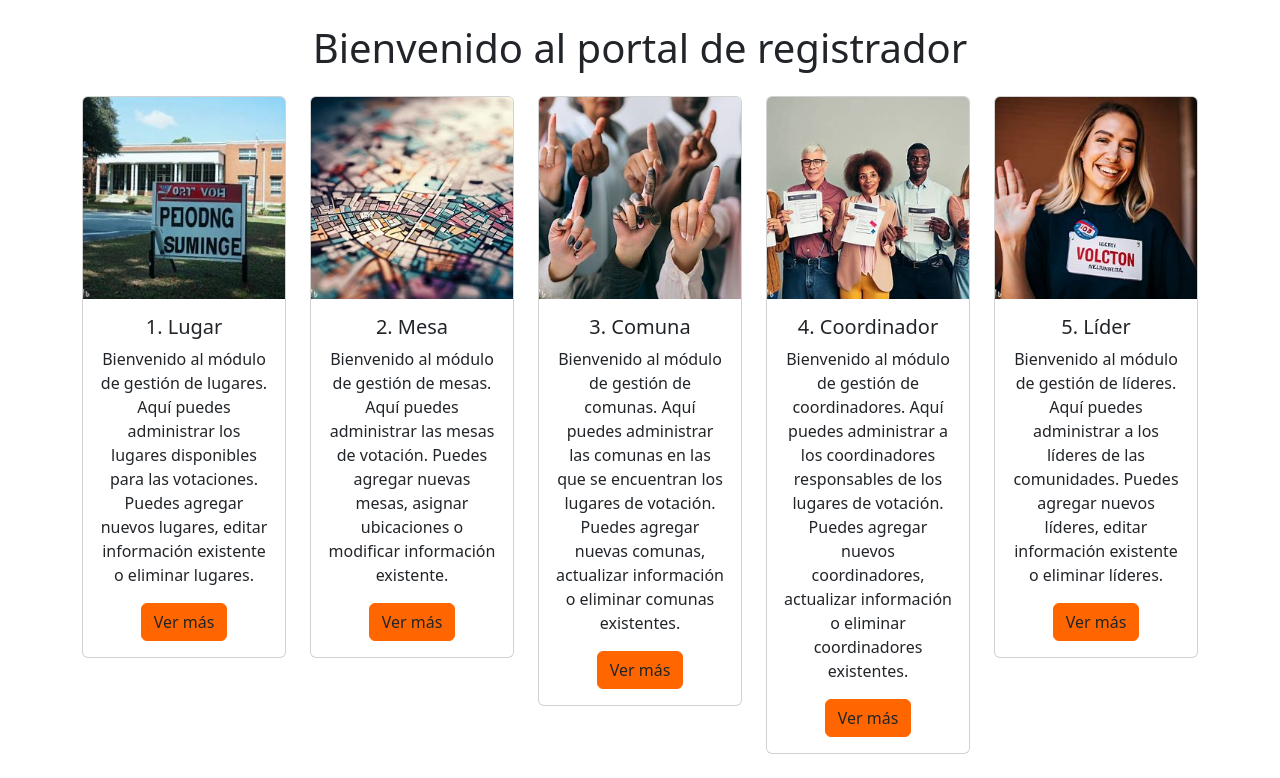
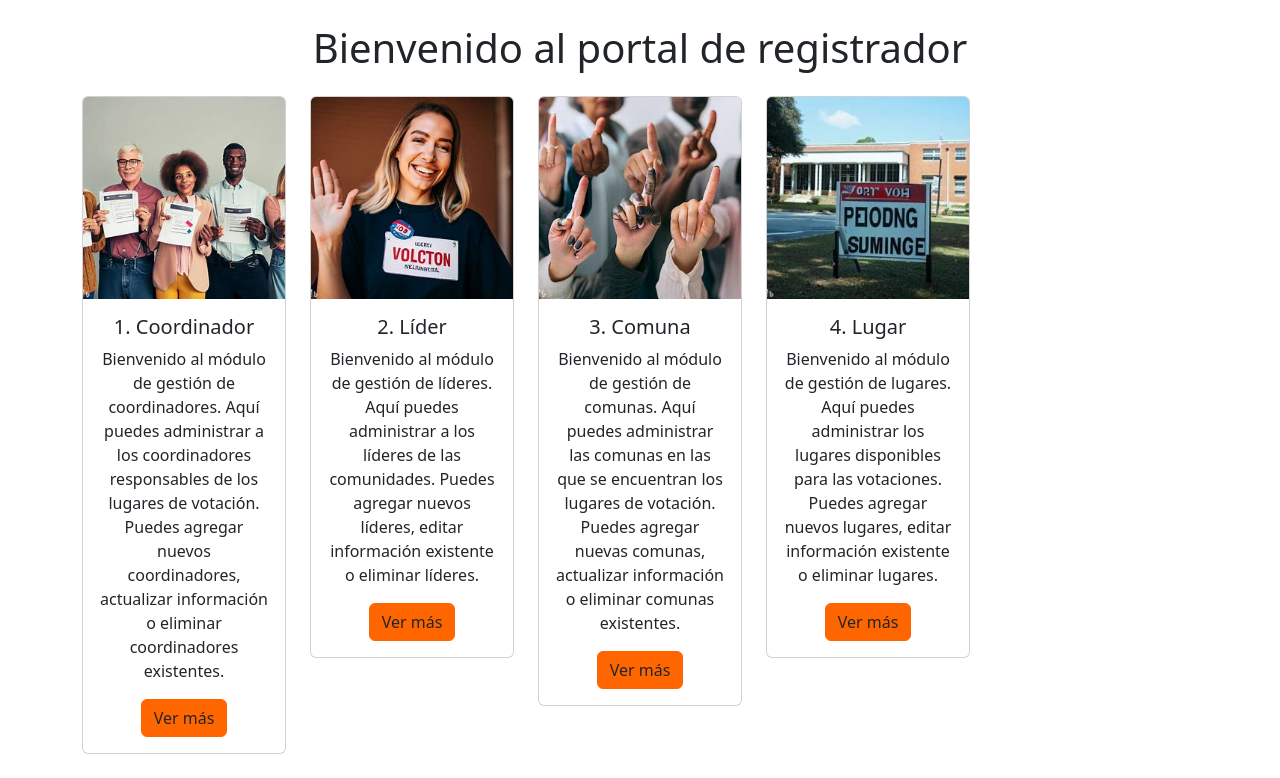
Before and after one commit to Jotas19/Seguidores, a PHP site: page /registrador.php in a window 1280 px wide. Shown: the part 56-834 px from the top of the page. Run offline with PHP 8.4, Linux system fonts and the light colour scheme; the visitor is signed in with stand-in values (Sample User, id 1).

Commit message:
registrador modificado

```diff
--- a/registrador.php
+++ b/registrador.php
@@ -116,26 +116,29 @@ if (isset($_SESSION['tipo_usuario'])) {
     <div class="container text-center mt-4 slide-in">
         <h1 class="h1 m-4">Bienvenido al portal de registrador</h1>
         <div class="row row-cols-1 row-cols-md-3 row-cols-lg-5 g-4">
-          <div class="col-4 mb-4 ampliacion-elemento">
+
+        <div class="col-4 mb-4 ampliacion-elemento">
             <div class="card">
-              <img src="src/card1_registrador.jpeg" class="card-img-top" alt="...">
+              <img src="src/card4_registrador.jpeg" class="card-img-top" alt="...">
               <div class="card-body">
-                <h5 class="card-title">1. Lugar</h5>
-                <p class="card-text">Bienvenido al módulo de gestión de lugares. Aquí puedes administrar los lugares disponibles para las votaciones. Puedes agregar nuevos lugares, editar información existente o eliminar lugares.</p>
-                <button type="button" class="btn btn-orange" data-bs-toggle="modal" data-bs-target="#crearLugarModal">Ver más</button>
+                <h5 class="card-title">1. Coordinador</h5>
+                <p class="card-text">Bienvenido al módulo de gestión de coordinadores. Aquí puedes administrar a los coordinadores responsables de los lugares de votación. Puedes agregar nuevos coordinadores, actualizar información o eliminar coordinadores existentes.</p>
+                <button type="button" class="btn btn-orange" data-bs-toggle="modal" data-bs-target="#crearCoordinadorModal">Ver más</button>
               </div>
             </div>
           </div>
+
           <div class="col-4 mb-4 ampliacion-elemento">
             <div class="card">
-              <img src="src/card2_registrador.jpeg" class="card-img-top" alt="...">
+              <img src="src/card5_registrador.jpeg" class="card-img-top" alt="...">
               <div class="card-body">
-                <h5 class="card-title">2. Mesa</h5>
-                <p class="card-text">Bienvenido al módulo de gestión de mesas. Aquí puedes administrar las mesas de votación. Puedes agregar nuevas mesas, asignar ubicaciones o modificar información existente.</p>
-                <button type="button" class="btn btn-orange" data-bs-toggle="modal" data-bs-target="#crearMesaModal">Ver más</button>
+                <h5 class="card-title">2. Líder</h5>
+                <p class="card-text">Bienvenido al módulo de gestión de líderes. Aquí puedes administrar a los líderes de las comunidades. Puedes agregar nuevos líderes, editar información existente o eliminar líderes.</p>
+                <button type="button" class="btn btn-orange" data-bs-toggle="modal" data-bs-target="#crearLiderModal">Ver más</button>
               </div>
             </div>
           </div>
+
           <div class="col-4 mb-4 ampliacion-elemento">
             <div class="card">
               <img src="src/card3_registrador.jpeg" class="card-img-top" alt="...">
@@ -146,26 +149,20 @@ if (isset($_SESSION['tipo_usuario'])) {
               </div>
             </div>
           </div>
-          <div class="col-4 mb-4 ampliacion-elemento">
+
+        <div class="col-4 mb-4 ampliacion-elemento">
             <div class="card">
-              <img src="src/card4_registrador.jpeg" class="card-img-top" alt="...">
+              <img src="src/card1_registrador.jpeg" class="card-img-top" alt="...">
               <div class="card-body">
-                <h5 class="card-title">4. Coordinador</h5>
-                <p class="card-text">Bienvenido al módulo de gestión de coordinadores. Aquí puedes administrar a los coordinadores responsables de los lugares de votación. Puedes agregar nuevos coordinadores, actualizar información o eliminar coordinadores existentes.</p>
-                <button type="button" class="btn btn-orange" data-bs-toggle="modal" data-bs-target="#crearCoordinadorModal">Ver más</button>
+                <h5 class="card-title">4. Lugar</h5>
+                <p class="card-text">Bienvenido al módulo de gestión de lugares. Aquí puedes administrar los lugares disponibles para las votaciones. Puedes agregar nuevos lugares, editar información existente o eliminar lugares.</p>
+                <button type="button" class="btn btn-orange" data-bs-toggle="modal" data-bs-target="#crearLugarModal">Ver más</button>
               </div>
             </div>
           </div>
-          <div class="col-4 mb-4 ampliacion-elemento">
-            <div class="card">
-              <img src="src/card5_registrador.jpeg" class="card-img-top" alt="...">
-              <div class="card-body">
-                <h5 class="card-title">5. Líder</h5>
-                <p class="card-text">Bienvenido al módulo de gestión de líderes. Aquí puedes administrar a los líderes de las comunidades. Puedes agregar nuevos líderes, editar información existente o eliminar líderes.</p>
-                <button type="button" class="btn btn-orange" data-bs-toggle="modal" data-bs-target="#crearLiderModal">Ver más</button>
-              </div>
-            </div>
-          </div>
+
+
+
         </div>
       </div>
 
@@ -180,22 +177,22 @@ if (isset($_SESSION['tipo_usuario'])) {
                 </div>
                 <div class="modal-body">
                 <form>
+
                     <div class="mb-3">
                     <label for="inputLugar" class="form-label">Lugar</label>
                     <input type="text" autocomplete="off" class="form-control" id="inputLugar">
                     </div>
+
                     <div class="mb-3">
-                    <label for="inputVotante" class="form-label">Registrante</label>
-                    <input type="text" autocomplete="off" class="form-control" id="inputVotante">
-                    </div>
-                    <div class="mb-3">
-                    <label for="inputDireccion" class="form-label">Dirección</label>
+                    <label for="inputDireccion" class="form-label">Dirección del lugar</label>
                     <input type="text" autocomplete="off" class="form-control" id="inputDireccion">
                     </div>
+
                     <div class="mb-3">
                     <label for="inputMesas" class="form-label">Cantidad de Mesas</label>
                     <input type="number" autocomplete="off" class="form-control" id="inputMesas">
                     </div>
+
                     <div class="mb-3">
                     <label for="inputComuna" class="form-label">Comuna</label>
                     <select class="form-select" id="inputComuna">
@@ -204,6 +201,7 @@ if (isset($_SESSION['tipo_usuario'])) {
                         <!-- Otras opciones de comuna... -->
                     </select>
                     </div>
+
                     <button type="submit" class="btn btn-orange">Crear</button>
                 </form>
                 </div>
@@ -211,31 +209,8 @@ if (isset($_SESSION['tipo_usuario'])) {
             </div>
         </div>
         <!--Modal del Lugar-->
-        <!--Modal de Mesa-->
-        <div class="modal fade" data-bs-backdrop="static" id="crearMesaModal" tabindex="-1" aria-labelledby="crearMesaModalLabel" aria-hidden="true">
-            <div class="modal-dialog">
-              <div class="modal-content">
-                <div class="modal-header">
-                  <h5 class="modal-title" id="crearMesaModalLabel">Crear Mesa</h5>
-                  <button type="button" class="btn-close" data-bs-dismiss="modal" aria-label="Close"></button>
-                </div>
-                <div class="modal-body">
-                  <form>
-                    <div class="mb-3">
-                      <label for="inputNumeroMesa" class="form-label">Número de Mesa</label>
-                      <input type="text" autocomplete="off" class="form-control" id="inputNumeroMesa">
-                    </div>
-                    <div class="mb-3">
-                      <label for="inputMesaPK" class="form-label">Mesa PK</label>
-                      <input type="text" autocomplete="off" class="form-control" id="inputMesaPK">
-                    </div>
-                    <button type="submit" class="btn btn-orange">Crear</button>
-                  </form>
-                </div>
-              </div>
-            </div>
-          </div>
-          <!--Modal de Mesa-->
+
+
           <!-- Modal de Comuna-->
             <div class="modal fade" data-bs-backdrop="static" id="crearComunaModal" tabindex="-1" aria-labelledby="crearComunaModalLabel" aria-hidden="true">
                 <div class="modal-dialog">
@@ -261,6 +236,7 @@ if (isset($_SESSION['tipo_usuario'])) {
                 </div>
             </div>
             <!-- Modal de Comuna-->
+
             <!-- Modal de Coordinador-->
             <div class="modal fade" data-bs-backdrop="static" id="crearCoordinadorModal" tabindex="-1" aria-labelledby="crearCoordinadorModalLabel" aria-hidden="true">
                 <div class="modal-dialog">
@@ -271,33 +247,36 @@ if (isset($_SESSION['tipo_usuario'])) {
                     </div>
                     <div class="modal-body">
                       <form>
+
                         <div class="mb-3">
                           <label for="inputIdCoordinador" class="form-label">ID de Coordinador</label>
                           <input type="text"  autocomplete="off" class="form-control" id="inputIdCoordinador">
                         </div>
-                        <div class="mb-3">
-                          <label for="inputCedula" class="form-label">Cédula</label>
-                          <input type="text" autocomplete="off" class="form-control" id="inputCedula">
-                        </div>
+
                         <div class="mb-3">
                           <label for="inputNombreCoordinador" class="form-label">Nombre del Coordinador</label>
                           <input type="text" autocomplete="off" class="form-control" id="inputNombreCoordinador">
                         </div>
+
                         <div class="mb-3">
                           <label for="inputDireccionCoordinador" class="form-label">Dirección del Coordinador</label>
                           <input type="text" autocomplete="off" class="form-control" id="inputDireccionCoordinador">
                         </div>
+
                         <div class="mb-3">
                           <label for="inputTelefonoCoordinador" class="form-label">Teléfono del Coordinador</label>
                           <input type="text" autocomplete="off" class="form-control" id="inputTelefonoCoordinador">
                         </div>
+
                         <button type="submit" class="btn btn-orange">Crear</button>
+
                       </form>
                     </div>
                   </div>
                 </div>
               </div>
               <!-- Modal de Coordinador-->
+
               <!--Modal de Líder-->
                 <div class="modal fade" data-bs-backdrop="static" id="crearLiderModal" tabindex="-1" aria-labelledby="crearLiderModalLabel" aria-hidden="true">
                     <div class="modal-dialog">
@@ -312,26 +291,27 @@ if (isset($_SESSION['tipo_usuario'])) {
                             <label for="inputIdLider" class="form-label">ID de Líder</label>
                             <input type="text"  autocomplete="off" class="form-control" id="inputIdLider">
                             </div>
-                            <div class="mb-3">
-                            <label for="inputCedulaLider" class="form-label">Cédula</label>
-                            <input type="text" autocomplete="off"  class="form-control" id="inputCedulaLider">
-                            </div>
+
                             <div class="mb-3">
                             <label for="inputNombreLider" class="form-label">Nombre del Líder</label>
                             <input type="text"  autocomplete="off" class="form-control" id="inputNombreLider">
                             </div>
+
                             <div class="mb-3">
                             <label for="inputDireccionLider" class="form-label">Dirección del Líder</label>
                             <input type="text" autocomplete="off" class="form-control" id="inputDireccionLider">
                             </div>
+
                             <div class="mb-3">
                             <label for="inputTelefonoLider" class="form-label">Teléfono del Líder</label>
                             <input type="text" autocomplete="off" class="form-control" id="inputTelefonoLider">
                             </div>
+
                             <div class="mb-3">
                             <label for="inputNombreCoordinador" class="form-label">Nombre del Coordinador</label>
                             <input type="text"  autocomplete="off" class="form-control" id="inputNombreCoordinador">
                             </div>
+
                             <button type="submit" class="btn btn-orange">Crear</button>
                         </form>
                         </div>
@@ -340,10 +320,5 @@ if (isset($_SESSION['tipo_usuario'])) {
                 </div>
             <!--Modal de Líder-->
 
-
-
-
-
-
 </body>
 </html>
```
